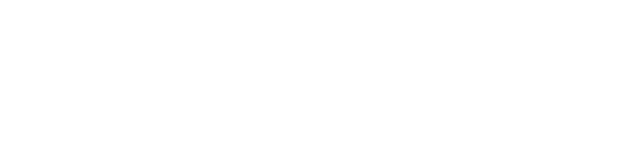
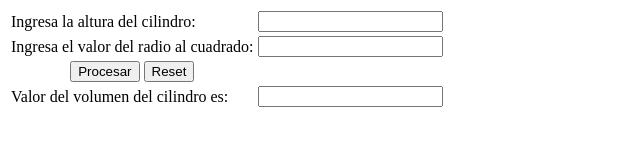
Before and after one commit to AnthonyTC9/ejemplosEstudio, a plain HTML site: page volumen.html in a window 1280 px wide. Shown: the whole page, without its empty margins (0-640 px from the left). Drawn offline with Linux system fonts and the light colour scheme.

Commit message:
actualizacion de apotema y creacion de volumen version 2

```diff
--- a/volumen.html
+++ b/volumen.html
@@ -1,10 +1,60 @@
 <!DOCTYPE html>
-<html lang="en">
+<html>
 <head>
-    <meta charset="UTF-8">
-    <title>Title</title>
+    <title>Area de un poligono regular</title>
+    <meta charset=utf-8">
+    <script>
+
+        function volumenCilindro()
+        {
+            let alturaCilindro, volumen, radioCuadrado, numero_de_lados;
+
+            alturaCilindro = parseFloat (document.formulario.altura_cilindro.value);
+
+            radioCuadrado = parseFloat (document.formulario.radio_cuadrado.value);
+
+            volumen=Math.PI*alturaCilindro*radioCuadrado;
+
+            document.formulario.volumen.value = volumen;
+        }
+
+    </script>
 </head>
 <body>
+<form name="formulario">
+    <table>
+        <tr>
+            <td>
+                <label>Ingresa la altura del cilindro:</label>
+            </td>
+            <td>
+                <input name="altura_cilindro" type="number" />
+            </td>
+        </tr>
+        <tr>
+            <td>
+                <label>Ingresa el valor del radio al cuadrado:</label>
+            </td>
+            <td>
+                <input name="radio_cuadrado" type="number" />
+            </td>
+        </tr>
+        <tr align="center">
+            <td>
+                <input value="Procesar" type="button" onclick="volumenCilindro();" />
+                <input type="reset" />
+            </td>
+        </tr>
+        <tr>
+            <td>
+                <label>Valor del volumen del cilindro es:</label>
+            </td>
+            <td>
+                <input name="volumen" type="number" />
+            </td>
+        </tr>
 
+    </table>
+</form>
 </body>
 </html>
```
Also changed, not shown: apotema.html (+1 -1 lines).
